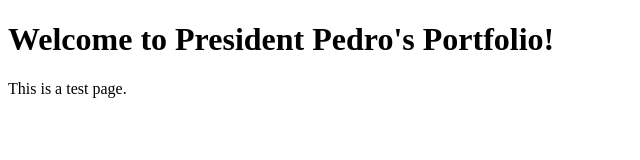
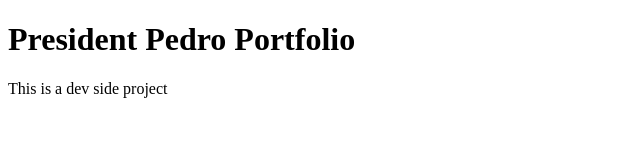
Before and after one commit to Lbridges/prespedro-portfolio, an Eleventy site: page index.html in a window 1280 px wide. Shown: the whole page, without its empty margins (0-640 px from the left). Built offline with nearby package versions, Linux system fonts and the light colour scheme; Eleventy itself is replaced by a stand-in of ours; files that its build step writes are made by us from their sources.

Commit message:
Add about.html and update index.html

```diff
--- a/index.html
+++ b/index.html
@@ -6,7 +6,7 @@
     <title>President Pedro Portfolio</title>
 </head>
 <body>
-    <h1>Welcome to President Pedro's Portfolio!</h1>
-    <p>This is a test page.</p>
+    <h1>President Pedro Portfolio</h1>
+    <p>This is a dev side project</p>
 </body>
 </html>
```
Also changed, not shown: about.html (added, +12 -0 lines).
